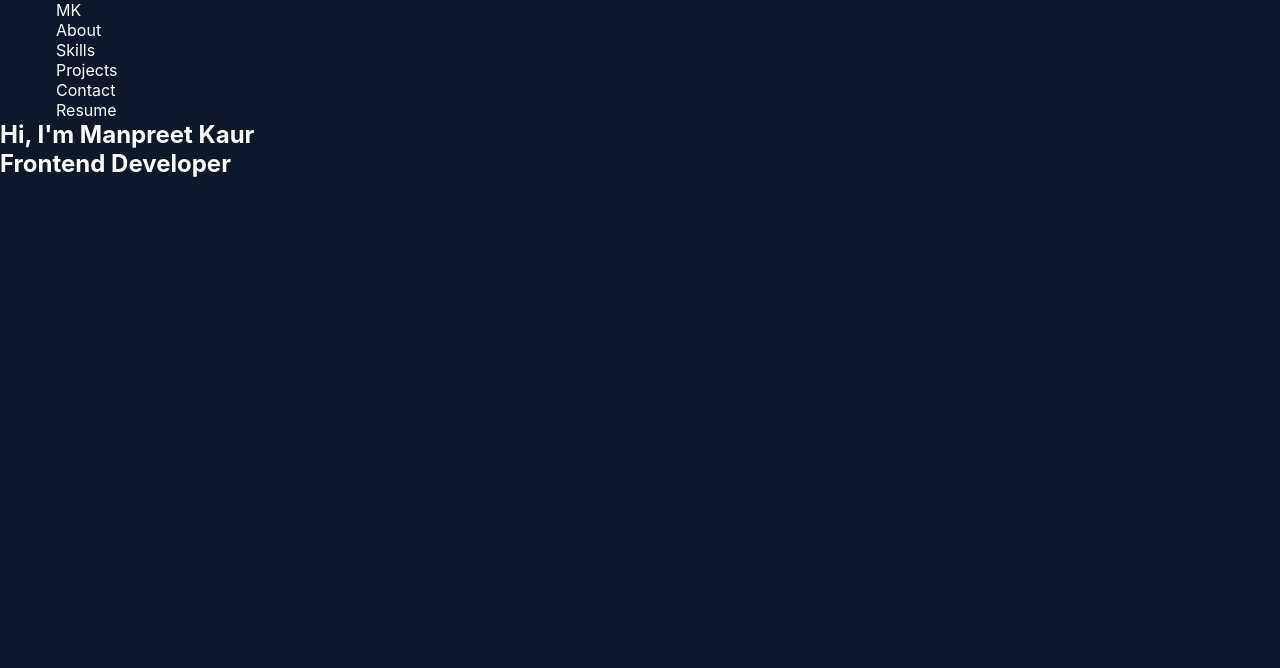
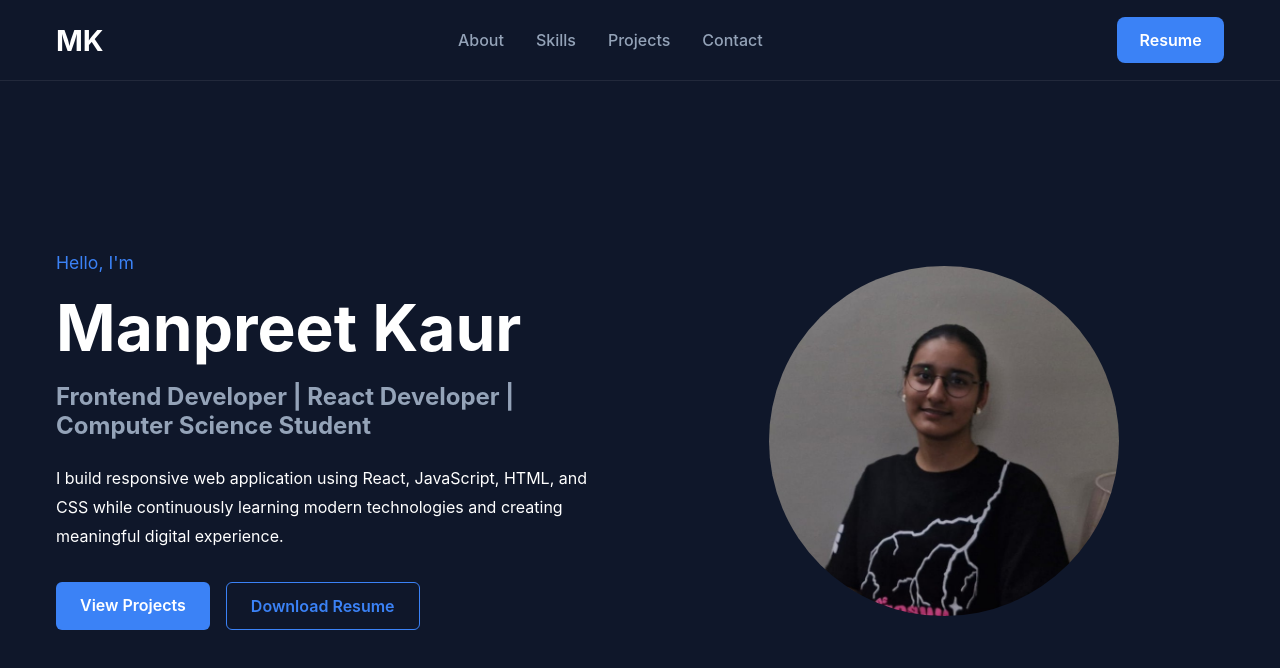
Before and after one commit to manpreetkaur292006-design/MANPREET-KAUR-PORTFOLIO, a React (Vite) app: page / in a window 1280 px wide. Shown: the top 668 px of the page. Built offline with nearby package versions, Linux system fonts and the light colour scheme.

Commit message:
added all the changes made in the home page and navbar

```diff
--- a/src/components/Hero.css
+++ b/src/components/Hero.css
@@ -0,0 +1,98 @@
+#hero {
+  min-height: 90vh;
+  display: flex;
+  align-items: center;
+}
+
+.hero-container {
+  display: flex;
+  align-items: center;
+  justify-content: space-between;
+  gap: 3rem;
+}
+
+.hero-content {
+  flex: 1;
+}
+
+.hero-greeting {
+  color: var(--accent);
+  font-size: 1.1rem;
+  margin-bottom: 1rem;
+}
+
+.hero-name {
+  font-size: 4rem;
+  margin-bottom: 1rem;
+}
+
+.hero-role {
+  font-size: 1.5rem;
+  color: var(--text-secondary);
+  margin-bottom: 1.5rem;
+}
+
+.hero-description {
+  line-height: 1.8;
+  max-width: 600px;
+  margin-bottom: 2rem;
+}
+
+.hero-buttons {
+  display: flex;
+  gap: 1rem;
+}
+
+.primary-btn,
+.secondary-btn {
+  padding: 0.8rem 1.5rem;
+  border-radius: 6px;
+  font-weight: 600;
+}
+
+.primary-btn {
+  background-color: var(--accent);
+  color: white;
+}
+
+.secondary-btn {
+  border: 1px solid var(--accent);
+  color: var(--accent);
+}
+
+.hero-image {
+  flex: 1;
+  display: flex;
+  justify-content: center;
+}
+
+.hero-image img {
+  width: 350px;
+  height: 350px;
+  object-fit: cover;
+  border-radius: 50%;
+}
+
+@media (max-width: 768px) {
+  .hero-container {
+    flex-direction: column-reverse;
+    text-align: center;
+  }
+
+  .hero-buttons {
+    justify-content: center;
+  }
+
+  .hero-name {
+    font-size: 3rem;
+  }
+
+  .hero-role {
+    font-size: 1.2rem;
+  }
+
+  .hero-image img {
+    width: 250px;
+    height: 250px;
+  }
+}
--- a/src/components/Hero.jsx
+++ b/src/components/Hero.jsx
@@ -1,11 +1,41 @@
 import React from 'react'
 import './Hero.css'
+import profile from '../assets/profile.jpeg'
 
 const Hero = () => {
   return (
     <section id='hero'>
-      <h1>Hi, I'm Manpreet Kaur</h1>
-      <h2>Frontend Developer</h2>
+      <div className="container hero-container">
+        <div className="hero-content">
+          <p className='hero-greeting'>Hello, I'm</p>
+
+          <h1 className='hero-name'>Manpreet Kaur</h1>
+
+          <h2 className="hero-role">
+            Frontend Developer | React Developer | Computer Science Student
+          </h2>
+
+          <p className="hero-description">
+            I build responsive web application using React, JavaScript,
+            HTML, and CSS while continuously learning modern technologies
+            and creating meaningful digital experience.
+          </p>
+
+          <div className="hero-buttons">
+            <a href="#projects" className="primary-btn">
+              View Projects
+            </a>
+
+            <a href="/Manpreet_Kaur.pdf" download className="secondary-btn">
+              Download Resume
+            </a>
+          </div>
+        </div>
+
+        <div className="hero-image">
+            <img src={profile} alt="Manpreet Kaur" />
+        </div>
+      </div>
     </section>
   )
 }
--- a/src/components/Navbar.css
+++ b/src/components/Navbar.css
@@ -0,0 +1,101 @@
+/* NAVBAR */
+
+#navbar {
+  position: sticky;
+  top: 0;
+  z-index: 1000;
+  background-color: var(--bg-primary);
+  border-bottom: 1px solid rgba(255, 255, 255, 0.08);
+}
+
+/* CONTAINER */
+
+.navbar-container {
+  display: flex;
+  align-items: center;
+  justify-content: space-between;
+  min-height: 80px;
+}
+
+/* LOGO */
+
+.logo {
+  font-size: 1.8rem;
+  font-weight: 700;
+  color: var(--text-primary);
+  cursor: pointer;
+  transition: var(--transition);
+}
+
+.logo:hover {
+  color: var(--accent);
+}
+
+/* NAV LINKS */
+
+.nav-links {
+  display: flex;
+  align-items: center;
+  gap: 2rem;
+}
+
+.nav-links a {
+  color: var(--text-secondary);
+  font-size: 1rem;
+  font-weight: 500;
+  transition: var(--transition);
+}
+
+.nav-links a:hover {
+  color: var(--accent);
+}
+
+/* RESUME BUTTON */
+
+.resume-btn {
+  padding: 0.8rem 1.4rem;
+  background-color: var(--accent);
+  color: white;
+  border-radius: 8px;
+  font-weight: 600;
+  transition: var(--transition);
+}
+
+.resume-btn:hover {
+  transform: translateY(-2px);
+
+  box-shadow: 0 8px 20px rgba(59, 130, 246, 0.35);
+}
+
+/* TABLET */
+
+@media (max-width: 768px) {
+  .navbar-container {
+    min-height: 70px;
+  }
+
+  .nav-links {
+    gap: 1rem;
+  }
+
+  .resume-btn {
+    padding: 0.7rem 1rem;
+  }
+}
+
+/* MOBILE */
+
+@media (max-width: 600px) {
+  .nav-links {
+    display: none;
+  }
+
+  .resume-btn {
+    padding: 0.7rem 1rem;
+    font-size: 0.9rem;
+  }
+
+  .logo {
+    font-size: 1.5rem;
+  }
+}
--- a/src/index.css
+++ b/src/index.css
@@ -1,14 +1,10 @@
 :root {
   --bg-primary: #0f172a;
   --bg-secondary: #1e293b;
-
   --text-primary: #ffffff;
   --text-secondary: #94a3b8;
-
   --accent: #3b82f6;
-
   --max-width: 1200px;
-
   --transition: 0.3s ease;
 }
 
```
Also changed, not shown: src/assets/profile.jpeg (added).
